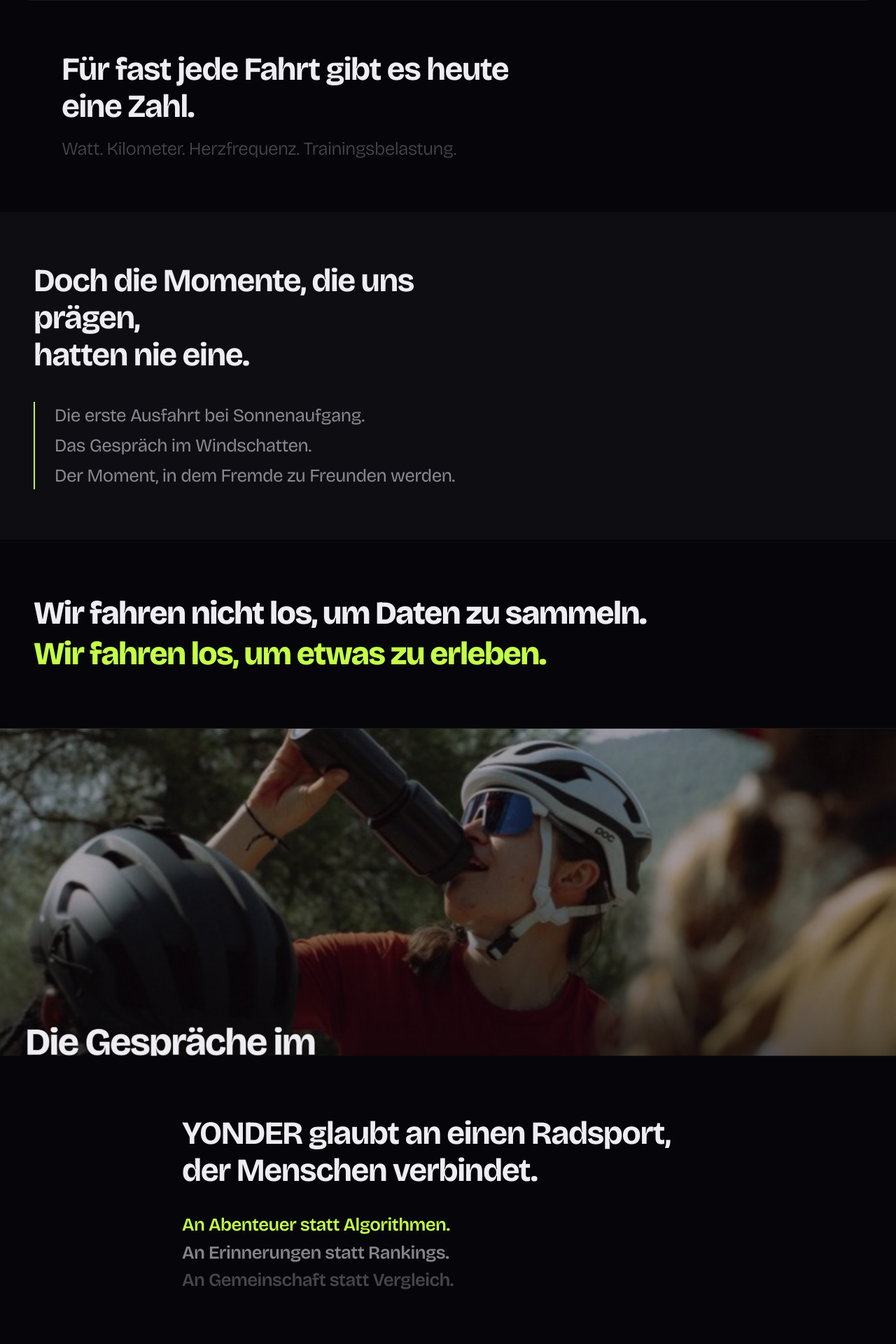
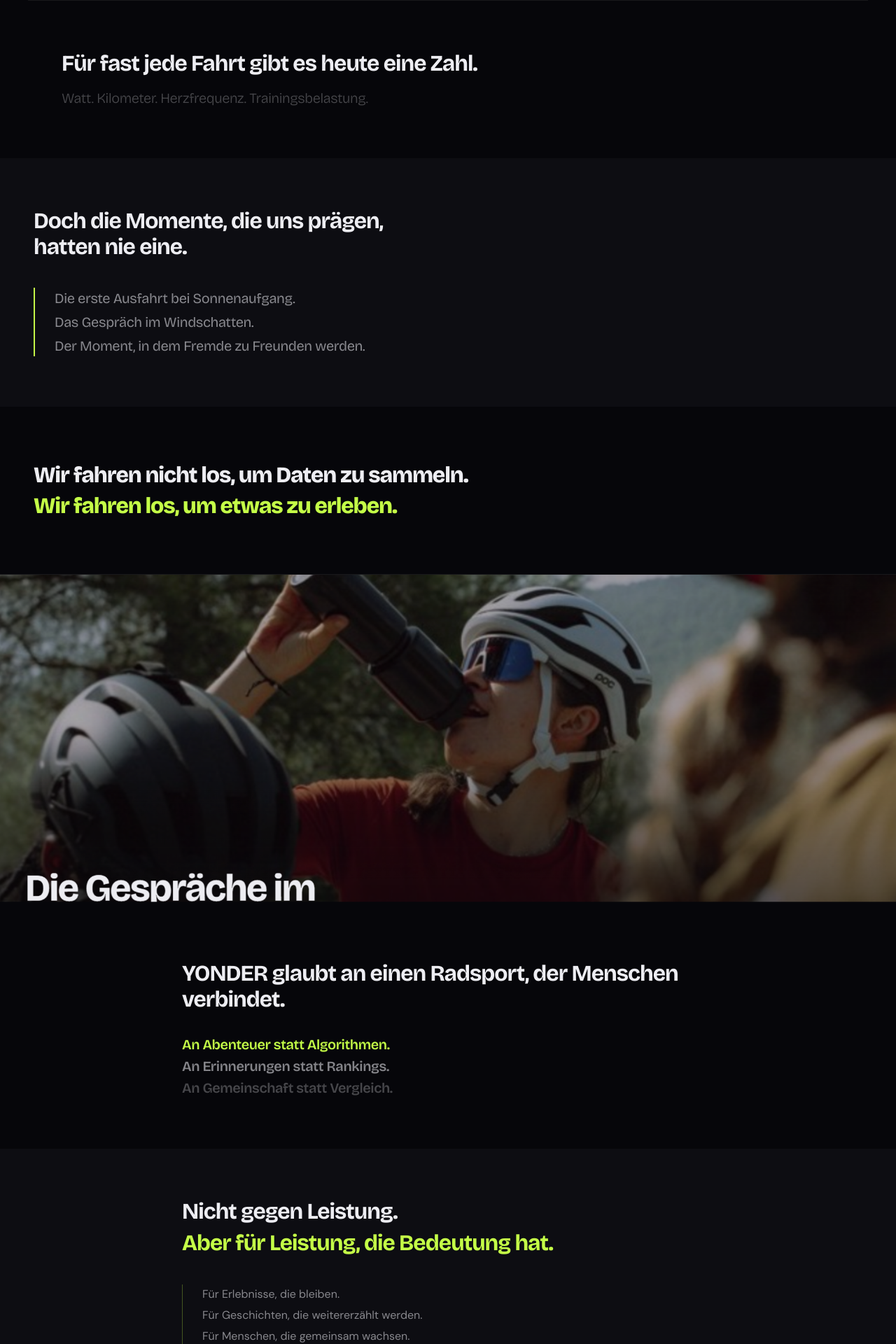
Before and after one commit to Melinja/Yonder, a React (Vite) app: page /manifesto in a window 1280 px wide. Shown: the part 800-2720 px from the top of the page at 70% size. Built offline with nearby package versions, Linux system fonts and the light colour scheme.

Commit message:
Manifesto: Type-Scale komprimiert (96/32/20/16px)

```diff
--- a/src/pages/Manifesto.tsx
+++ b/src/pages/Manifesto.tsx
@@ -1,12 +1,12 @@
 import React from 'react'
 import communityImg from '../imports/image-6.png'
 
-// ── Type scale — one system, applied consistently ────────────────
-// XL  88px / weight 800 — Hero, Closing
-// L   46px / weight 700 — Act headlines
-// M   26px / weight 600 — Pull quotes, sub-headlines
-// S   17px / weight 400 — Body
-// XS  10px / weight 400 — Overlines
+// ── Type scale ───────────────────────────────────────────────────
+// XL  96px  — Hero, Closing
+// L   32px  — Section headlines
+// M   20px  — Sub-headlines, pull quotes
+// S   16px  — Body
+// XS  10px  — Overlines
 
 const display = "'Bricolage Grotesque', sans-serif"
 const sans    = "'DM Sans', sans-serif"
@@ -37,7 +37,7 @@
       {/* ── HERO — pure type, no image ───────────────────── */}
       <section style={{ minHeight: '100svh', display: 'flex', flexDirection: 'column', justifyContent: 'flex-end', padding: '120px 48px 64px', maxWidth: 1200, margin: '0 auto', width: '100%' }}>
         <Overline>YONDER MANIFEST</Overline>
-        <h1 style={{ fontFamily: display, fontSize: 'clamp(72px, 11vw, 140px)', fontWeight: 800, letterSpacing: '-0.045em', lineHeight: 0.9, color: white }}>
+        <h1 style={{ fontFamily: display, fontSize: 'clamp(52px, 7vw, 96px)', fontWeight: 800, letterSpacing: '-0.045em', lineHeight: 0.9, color: white }}>
           BEYOND<br />
           <span style={{ color: dim3 }}>NUMBERS.</span>
         </h1>
@@ -46,10 +46,10 @@
       {/* ── AKT I ────────────────────────────────────────── */}
       <section style={{ borderTop: '1px solid rgba(255,255,255,0.07)', padding: '72px 48px', maxWidth: 1200, margin: '0 auto' }}>
         <div style={{ maxWidth: 720 }}>
-          <p style={{ fontFamily: display, fontSize: 46, fontWeight: 700, letterSpacing: '-0.03em', lineHeight: 1.15, color: white, marginBottom: 16 }}>
+          <p style={{ fontFamily: display, fontSize: 32, fontWeight: 700, letterSpacing: '-0.03em', lineHeight: 1.15, color: white, marginBottom: 16 }}>
             Für fast jede Fahrt gibt es heute eine Zahl.
           </p>
-          <p style={{ fontFamily: display, fontSize: 26, fontWeight: 300, letterSpacing: '-0.02em', lineHeight: 1.4, color: dim2 }}>
+          <p style={{ fontFamily: display, fontSize: 20, fontWeight: 300, letterSpacing: '-0.02em', lineHeight: 1.4, color: dim2 }}>
             Watt. Kilometer. Herzfrequenz. Trainingsbelastung.
           </p>
         </div>
@@ -58,7 +58,7 @@
       {/* The turn */}
       <section style={{ backgroundColor: panel, padding: '72px 48px' }}>
         <div style={{ maxWidth: 1200, margin: '0 auto' }}>
-          <p style={{ fontFamily: display, fontSize: 46, fontWeight: 700, letterSpacing: '-0.03em', lineHeight: 1.15, color: white, marginBottom: 40, maxWidth: 680 }}>
+          <p style={{ fontFamily: display, fontSize: 32, fontWeight: 700, letterSpacing: '-0.03em', lineHeight: 1.15, color: white, marginBottom: 40, maxWidth: 680 }}>
             Doch die Momente, die uns prägen,<br />hatten nie eine.
           </p>
           <div style={{ borderLeft: `2px solid ${lime}`, paddingLeft: 28, display: 'flex', flexDirection: 'column', gap: 4 }}>
@@ -67,7 +67,7 @@
               'Das Gespräch im Windschatten.',
               'Der Moment, in dem Fremde zu Freunden werden.',
             ].map(l => (
-              <p key={l} style={{ fontFamily: display, fontSize: 26, fontWeight: 400, letterSpacing: '-0.02em', lineHeight: 1.5, color: dim1 }}>{l}</p>
+              <p key={l} style={{ fontFamily: display, fontSize: 20, fontWeight: 400, letterSpacing: '-0.02em', lineHeight: 1.5, color: dim1 }}>{l}</p>
             ))}
           </div>
         </div>
@@ -76,10 +76,10 @@
       {/* Pull quote */}
       <section style={{ padding: '80px 48px', borderBottom: '1px solid rgba(255,255,255,0.07)' }}>
         <div style={{ maxWidth: 1200, margin: '0 auto' }}>
-          <p style={{ fontFamily: display, fontSize: 46, fontWeight: 800, letterSpacing: '-0.035em', lineHeight: 1.1, color: white, marginBottom: 8 }}>
+          <p style={{ fontFamily: display, fontSize: 32, fontWeight: 800, letterSpacing: '-0.035em', lineHeight: 1.1, color: white, marginBottom: 8 }}>
             Wir fahren nicht los, um Daten zu sammeln.
           </p>
-          <p style={{ fontFamily: display, fontSize: 46, fontWeight: 800, letterSpacing: '-0.035em', lineHeight: 1.1, color: lime }}>
+          <p style={{ fontFamily: display, fontSize: 32, fontWeight: 800, letterSpacing: '-0.035em', lineHeight: 1.1, color: lime }}>
             Wir fahren los, um etwas zu erleben.
           </p>
         </div>
@@ -93,7 +93,7 @@
       {/* YONDER belief */}
       <section style={{ padding: '72px 48px' }}>
         <div style={{ maxWidth: 1200, margin: '0 auto', maxWidth: 760 }}>
-          <p style={{ fontFamily: display, fontSize: 46, fontWeight: 700, letterSpacing: '-0.03em', lineHeight: 1.15, color: white, marginBottom: 32 }}>
+          <p style={{ fontFamily: display, fontSize: 32, fontWeight: 700, letterSpacing: '-0.03em', lineHeight: 1.15, color: white, marginBottom: 32 }}>
             YONDER glaubt an einen Radsport, der Menschen verbindet.
           </p>
           <div style={{ display: 'flex', flexDirection: 'column', gap: 2 }}>
@@ -102,7 +102,7 @@
               [dim1,  'An Erinnerungen statt Rankings.'],
               [dim2,  'An Gemeinschaft statt Vergleich.'],
             ].map(([c, t]) => (
-              <p key={t as string} style={{ fontFamily: display, fontSize: 26, fontWeight: 600, letterSpacing: '-0.02em', lineHeight: 1.45, color: c as string }}>{t as string}</p>
+              <p key={t as string} style={{ fontFamily: display, fontSize: 20, fontWeight: 600, letterSpacing: '-0.02em', lineHeight: 1.45, color: c as string }}>{t as string}</p>
             ))}
           </div>
         </div>
@@ -110,10 +110,10 @@
 
       <section style={{ backgroundColor: panel, padding: '72px 48px' }}>
         <div style={{ maxWidth: 760, margin: '0 auto' }}>
-          <p style={{ fontFamily: display, fontSize: 46, fontWeight: 700, letterSpacing: '-0.03em', lineHeight: 1.15, color: white, marginBottom: 8 }}>
+          <p style={{ fontFamily: display, fontSize: 32, fontWeight: 700, letterSpacing: '-0.03em', lineHeight: 1.15, color: white, marginBottom: 8 }}>
             Nicht gegen Leistung.
           </p>
-          <p style={{ fontFamily: display, fontSize: 46, fontWeight: 700, letterSpacing: '-0.03em', lineHeight: 1.15, color: lime, marginBottom: 40 }}>
+          <p style={{ fontFamily: display, fontSize: 32, fontWeight: 700, letterSpacing: '-0.03em', lineHeight: 1.15, color: lime, marginBottom: 40 }}>
             Aber für Leistung, die Bedeutung hat.
           </p>
           <div style={{ borderLeft: '1px solid rgba(196,255,71,0.3)', paddingLeft: 28, display: 'flex', flexDirection: 'column', gap: 2 }}>
@@ -122,7 +122,7 @@
               'Für Geschichten, die weitererzählt werden.',
               'Für Menschen, die gemeinsam wachsen.',
             ].map(l => (
-              <p key={l} style={{ fontFamily: sans, fontSize: 17, fontWeight: 400, lineHeight: 1.75, color: dim1 }}>{l}</p>
+              <p key={l} style={{ fontFamily: sans, fontSize: 16, fontWeight: 400, lineHeight: 1.75, color: dim1 }}>{l}</p>
             ))}
           </div>
         </div>
@@ -134,19 +134,19 @@
           <Overline>GENAU HIER BEGINNT YONDER</Overline>
           <div style={{ display: 'grid', gridTemplateColumns: '1fr 1fr', gap: '48px 64px', maxWidth: 900 }}>
             <div>
-              <p style={{ fontFamily: display, fontSize: 26, fontWeight: 700, letterSpacing: '-0.025em', lineHeight: 1.2, color: white, marginBottom: 8 }}>
+              <p style={{ fontFamily: display, fontSize: 20, fontWeight: 700, letterSpacing: '-0.025em', lineHeight: 1.2, color: white, marginBottom: 8 }}>
                 Wir glauben, dass Leistung und Freude kein Widerspruch sind.
               </p>
-              <p style={{ fontFamily: sans, fontSize: 17, color: dim1, lineHeight: 1.8 }}>
+              <p style={{ fontFamily: sans, fontSize: 16, color: dim1, lineHeight: 1.8 }}>
                 Dass Fortschritt nicht bedeutet, immer mehr zu machen. Sondern die richtigen
                 Voraussetzungen zu schaffen, damit Bewegung leichtfällt.
               </p>
             </div>
             <div>
-              <p style={{ fontFamily: display, fontSize: 26, fontWeight: 600, letterSpacing: '-0.025em', lineHeight: 1.2, color: white, marginBottom: 8 }}>
+              <p style={{ fontFamily: display, fontSize: 20, fontWeight: 600, letterSpacing: '-0.025em', lineHeight: 1.2, color: white, marginBottom: 8 }}>
                 Deshalb begleiten wir Menschen auf ihrem individuellen Weg.
               </p>
-              <p style={{ fontFamily: sans, fontSize: 17, color: dim1, lineHeight: 1.8 }}>
+              <p style={{ fontFamily: sans, fontSize: 16, color: dim1, lineHeight: 1.8 }}>
                 Mit Coaching auf und neben dem Rad. Mit Leistungsdiagnostik, die Orientierung
                 schafft statt Druck erzeugt.
               </p>
@@ -173,7 +173,7 @@
 
           <Rule />
 
-          <p style={{ fontFamily: sans, fontSize: 17, color: dim1, lineHeight: 1.85, maxWidth: 600 }}>
+          <p style={{ fontFamily: sans, fontSize: 16, color: dim1, lineHeight: 1.85, maxWidth: 600 }}>
             Wer langfristig im Sport wachsen möchte, braucht mehr als Motivation. Es braucht ein
             Rad, das wirklich passt. Ein Training, das zum Leben passt. Und die richtigen Werkzeuge,
             um sich gesund und nachhaltig weiterzuentwickeln.
@@ -191,10 +191,10 @@
               [dim2, 'Nicht für Rankings.'],
               [dim2, 'Nicht für Vergleiche.'],
             ].map(([c, t]) => (
-              <p key={t as string} style={{ fontFamily: display, fontSize: 46, fontWeight: 700, letterSpacing: '-0.035em', lineHeight: 1.1, color: c as string }}>{t as string}</p>
+              <p key={t as string} style={{ fontFamily: display, fontSize: 32, fontWeight: 700, letterSpacing: '-0.035em', lineHeight: 1.1, color: c as string }}>{t as string}</p>
             ))}
           </div>
-          <p style={{ fontFamily: display, fontSize: 46, fontWeight: 700, letterSpacing: '-0.035em', lineHeight: 1.1, color: white, marginBottom: 40 }}>
+          <p style={{ fontFamily: display, fontSize: 32, fontWeight: 700, letterSpacing: '-0.035em', lineHeight: 1.1, color: white, marginBottom: 40 }}>
             Sondern für das gute Gefühl, stärker zu werden.
           </p>
           <div style={{ borderLeft: `2px solid ${lime}`, paddingLeft: 28, display: 'flex', flexDirection: 'column', gap: 2, marginBottom: 48 }}>
@@ -203,10 +203,10 @@
               'Mehr Selbstvertrauen.',
               'Und für all die Momente, die außerhalb der Komfortzone entstehen.',
             ].map(l => (
-              <p key={l} style={{ fontFamily: display, fontSize: 26, fontWeight: 400, letterSpacing: '-0.02em', lineHeight: 1.45, color: dim1 }}>{l}</p>
+              <p key={l} style={{ fontFamily: display, fontSize: 20, fontWeight: 400, letterSpacing: '-0.02em', lineHeight: 1.45, color: dim1 }}>{l}</p>
             ))}
           </div>
-          <p style={{ fontFamily: sans, fontSize: 17, color: dim1, lineHeight: 1.85, maxWidth: 580 }}>
+          <p style={{ fontFamily: sans, fontSize: 16, color: dim1, lineHeight: 1.85, maxWidth: 580 }}>
             Denn am Ende geht es nicht darum, wie viele Zahlen du gesammelt hast. Sondern darum, was du erlebt hast.
           </p>
         </div>
@@ -215,10 +215,10 @@
       {/* ── CLOSING ──────────────────────────────────────── */}
       <section style={{ minHeight: '60vh', display: 'flex', alignItems: 'center', justifyContent: 'center', padding: '80px 48px', borderTop: '1px solid rgba(255,255,255,0.07)' }}>
         <div style={{ textAlign: 'center' }}>
-          <p style={{ fontFamily: display, fontSize: 26, fontWeight: 400, letterSpacing: '-0.02em', color: dim1, marginBottom: 8 }}>
+          <p style={{ fontFamily: display, fontSize: 20, fontWeight: 400, letterSpacing: '-0.02em', color: dim1, marginBottom: 8 }}>
             Darum fahren wir weiter.
           </p>
-          <p style={{ fontFamily: display, fontSize: 'clamp(72px, 11vw, 140px)', fontWeight: 800, letterSpacing: '-0.045em', lineHeight: 0.9, color: lime }}>
+          <p style={{ fontFamily: display, fontSize: 'clamp(52px, 7vw, 96px)', fontWeight: 800, letterSpacing: '-0.045em', lineHeight: 0.9, color: lime }}>
             BEYOND<br />NUMBERS.
           </p>
         </div>
```
